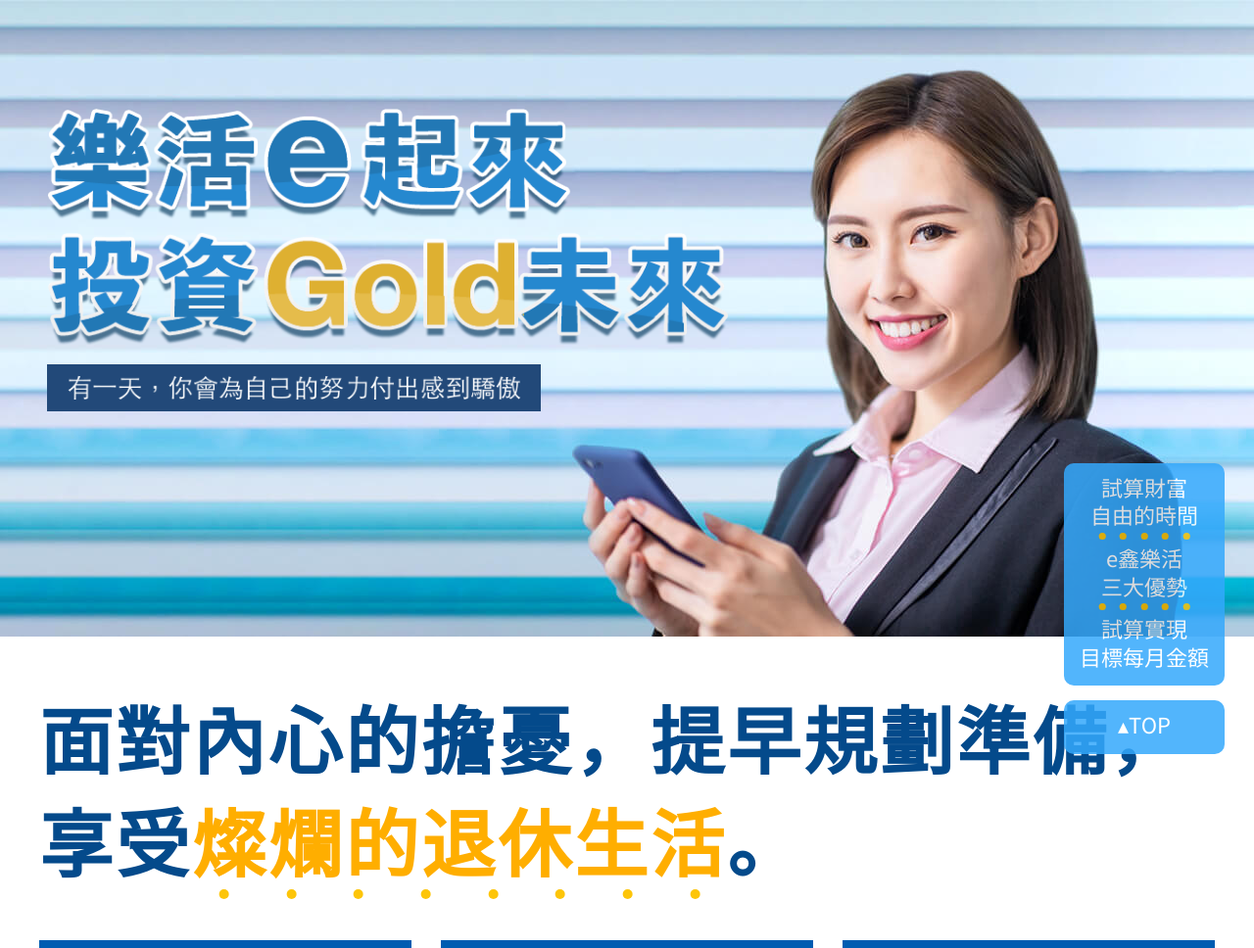
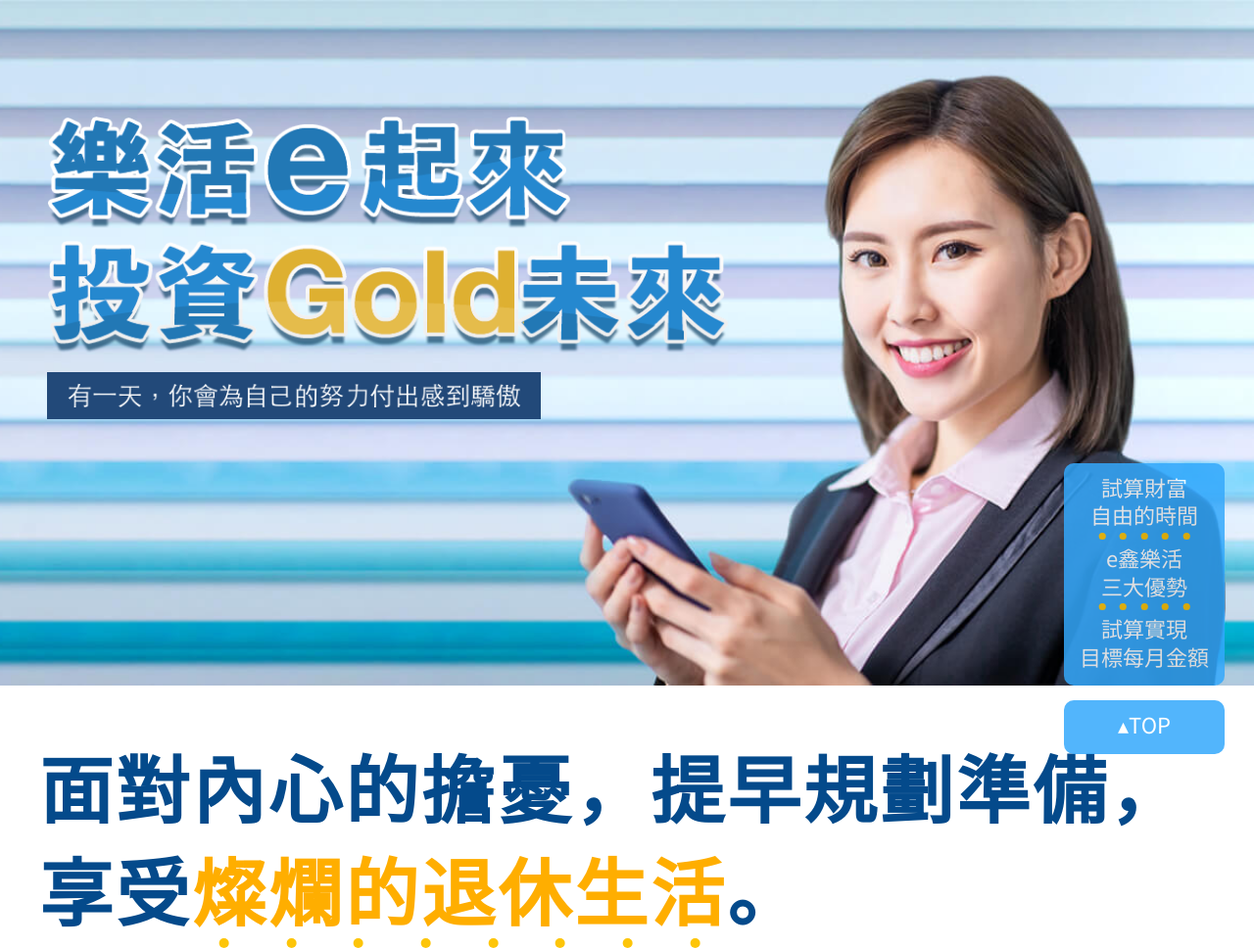
Before and after one commit to kaman6540fin/e-landing-page, a website: page index.html in a window 1280 px wide. Shown: the top 968 px of the page at 98% size. Drawn offline with nearby package versions, Linux system fonts and the light colour scheme.

Commit message:
bg img RWD support IE

```diff
--- a/css/style.css
+++ b/css/style.css
@@ -123,11 +123,31 @@
   position: relative;
 }
 
+.banner .bg {
+  width: 100vw;
+  overflow: hidden;
+  display: flex;
+  justify-content: center;
+}
+
 .banner .bg img {
-  width: 100vw;
-  height: 650px;
-  object-fit: cover;
-  object-position: center center;
+  vertical-align: middle;
+  height: 700px;
+  /* ie10 不支援 */
+  /* object-fit: cover;
+  object-position: center center; */
+}
+
+@media (max-width: 1200px) {
+  .banner .bg img {
+    height: 600px;
+  }
+}
+
+@media (max-width: 992px) {
+  .banner .bg img {
+    height: 500px;
+  }
 }
 
 .banner .bg-phone img {
@@ -149,6 +169,7 @@
 .banner .text .title {
   max-width: 58%;
 }
+
 .banner .text .sub {
   max-width: 42%;
   margin-top: 20px;
@@ -156,10 +177,6 @@
 
 /* banner RWD start */
 @media (max-width: 1200px) {
-  .banner .bg img {
-    height: 700px;
-  }
-
   .banner .text .title {
     max-width: 65%;
   }
@@ -167,13 +184,6 @@
   .banner .text .sub {
     max-width: 50%;
     margin-top: 15px;
-  }
-}
-
-@media (max-width: 992px) {
-  .banner .bg img {
-    height: 700px;
-    object-position: 55%;
   }
 }
 
```
